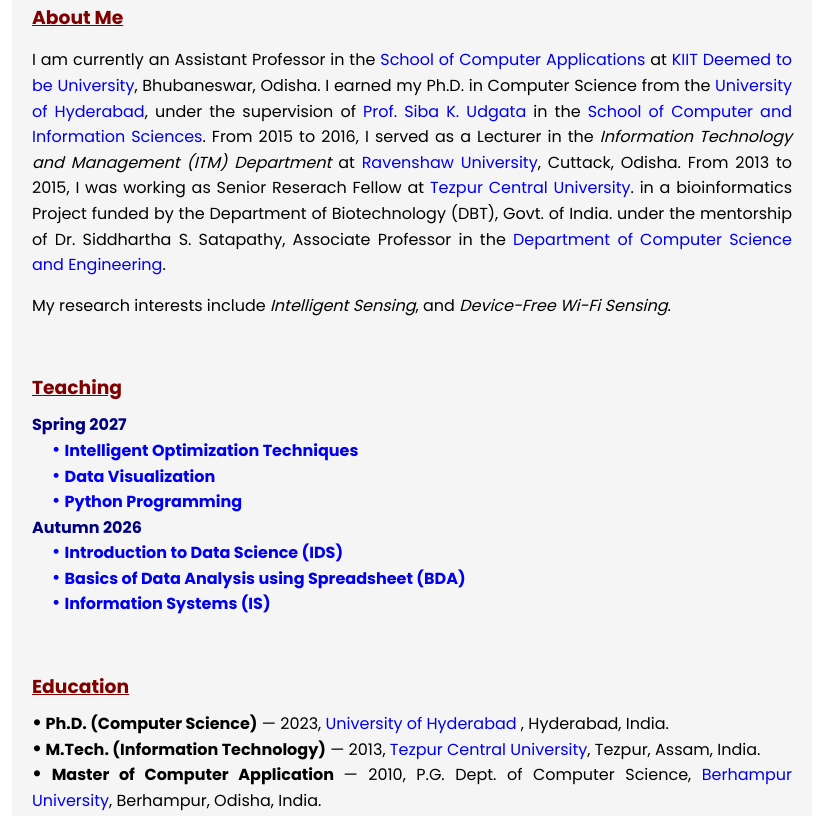
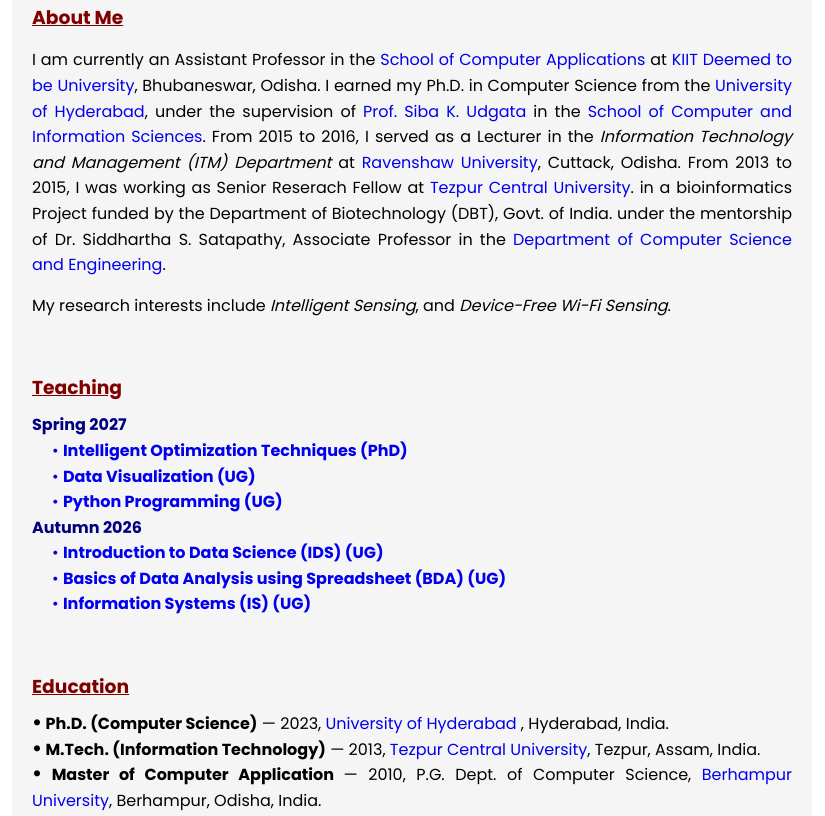
Before and after one commit to ajitsahoocs/ajitsahoocs.github.io, a plain HTML site: page index.html in a window 1280 px wide. Shown: the part 352-1168 px from the top of the page, without its empty margins (228-1053 px from the left). Drawn offline with nearby package versions, Linux system fonts and the light colour scheme.

Commit message:
Update index.html

```diff
--- a/index.html
+++ b/index.html
@@ -109,14 +109,14 @@
   <h3><a href="#teaching" class="section-link" style="text-decoration:underline;">Teaching</a> </h3>
    <p style="margin-top:10px;">
     <strong style="color:#000080;"> Spring 2027</strong><br>
-    <a href="#" target="_blank" style="margin-left:20px;"> <span style="font-size: 20px; line-height: 1;">&bull;</span> <strong> Intelligent Optimization Techniques </strong></a> <br>
-    <a href="#" target="_blank" style="margin-left:20px;"> <span style="font-size: 20px; line-height: 1;">&bull;</span> <strong> Data Visualization </strong></a> <br>
-    <a href="#" target="_blank" style="margin-left:20px;"> <span style="font-size: 20px; line-height: 1;">&bull;</span> <strong> Python Programming </strong></a> <br>
+    <a href="#" target="_blank" style="margin-left:20px;"> <span style="font-size: 16px; line-height: 1;">&bull;</span> <strong> Intelligent Optimization Techniques (PhD) </strong></a> <br>
+    <a href="#" target="_blank" style="margin-left:20px;"> <span style="font-size: 16px; ; line-height: 1;">&bull;</span> <strong> Data Visualization  (UG)</strong></a> <br>
+    <a href="#" target="_blank" style="margin-left:20px;"> <span style="font-size: 16px; ; line-height: 1;">&bull;</span> <strong> Python Programming (UG) </strong></a> <br>
 
    <strong style="color:#000080;"> Autumn 2026 </strong><br>
-   <a href="#" target="_blank" style="margin-left:20px;"> <span style="font-size: 20px; line-height: 1;">&bull;</span> <strong> Introduction to Data Science (IDS)</strong></a> <br>
-   <a href="#" target="_blank" style="margin-left:20px;"> <span style="font-size: 20px; line-height: 1;">&bull;</span> <strong> Basics of Data Analysis using Spreadsheet (BDA)</strong></a><br>
-   <a href="#" target="_blank" style="margin-left:20px;"> <span style="font-size: 20px; line-height: 1;">&bull;</span> <strong> Information Systems (IS) </strong> </a>
+   <a href="#" target="_blank" style="margin-left:20px;"> <span style="font-size: 16px; ; line-height: 1;">&bull;</span> <strong> Introduction to Data Science (IDS) (UG)</strong></a> <br>
+   <a href="#" target="_blank" style="margin-left:20px;"> <span style="font-size: 16px; ; line-height: 1;">&bull;</span> <strong> Basics of Data Analysis using Spreadsheet (BDA) (UG)</strong></a><br>
+   <a href="#" target="_blank" style="margin-left:20px;"> <span style="font-size: 16px; ; line-height: 1;">&bull;</span> <strong> Information Systems (IS) (UG) </strong> </a>
 
 </p>
 </section>
```
